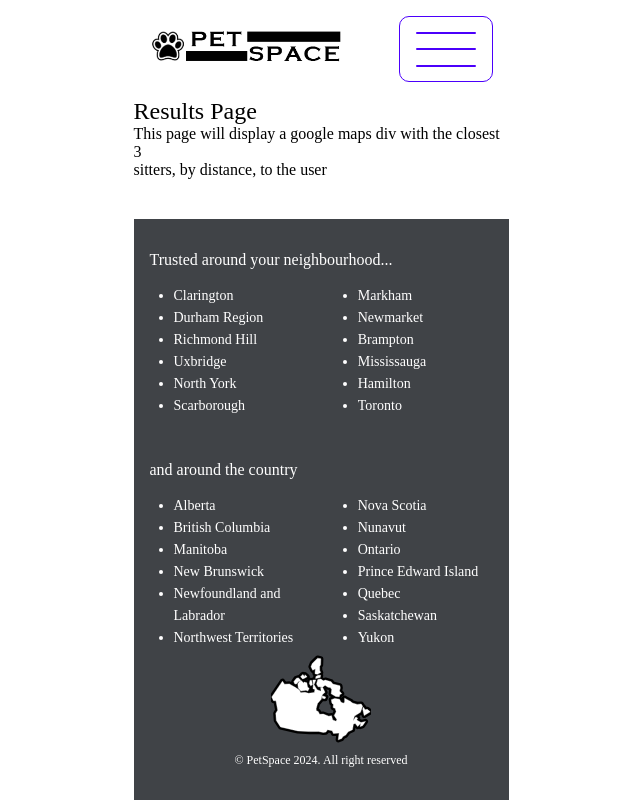
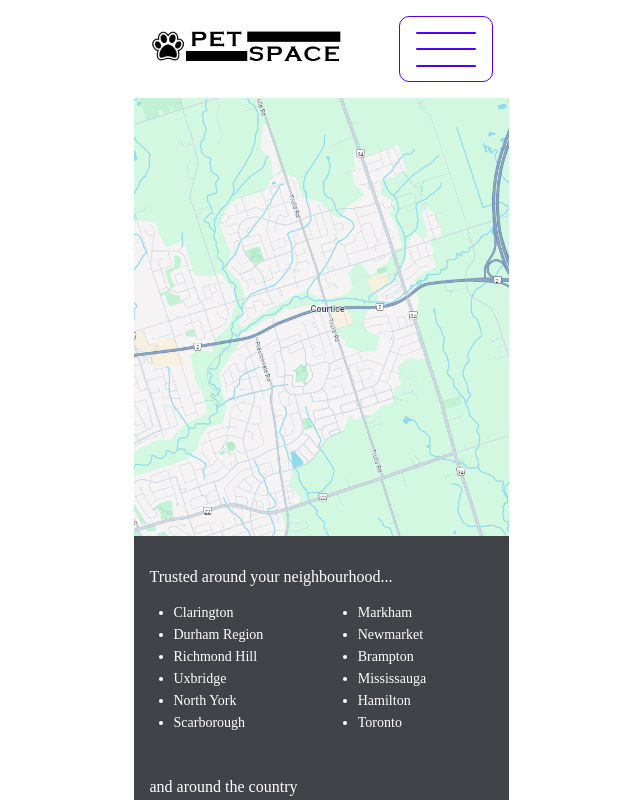
Before and after one commit to DBeaulne/petspace-client, a React (Create React App) app: page /results in a window 1280 px wide. Shown: the top 800 px of the page, without its empty margins (319-959 px from the left). Built offline with nearby package versions, Linux system fonts and the light colour scheme.

Commit message:
create and style static map component

```diff
--- a/src/components/Map/Map.jsx
+++ b/src/components/Map/Map.jsx
@@ -1 +1,18 @@
 /* Map component */
+import "./Map.scss";
+import MapImage from "../../assets/images/map.png";
+
+const Map = () => {
+	return (
+		<div
+			className="map"
+			id="map">
+			<img
+				className="mapImage"
+				src={MapImage}
+				alt="map overview of Courtice, Ontario"
+			/>
+		</div>
+	);
+};
+export default Map;
--- a/src/components/Map/Map.scss
+++ b/src/components/Map/Map.scss
@@ -1 +1,13 @@
 /* Map Styling */
+@use "../../styles/partials/colors" as clrs;
+
+.map {
+	display: flex;
+	width: 100%;
+	align-items: center;
+	justify-content: center;
+}
+
+.mapImage {
+	width: 100%;
+}
--- a/src/pages/ResultsPage/ResultsPage.jsx
+++ b/src/pages/ResultsPage/ResultsPage.jsx
@@ -1,14 +1,11 @@
 /* Results page component */
 import "./ResultsPage.scss";
+import Map from "../../components/Map/Map";
 
 const ResultsPage = () => {
 	return (
 		<section className="results">
-			<h2>Results Page</h2>
-			<p>
-				This page will display a google maps div with the closest 3<br />
-				sitters, by distance, to the user
-			</p>
+			<Map />
 		</section>
 	);
 };
```
